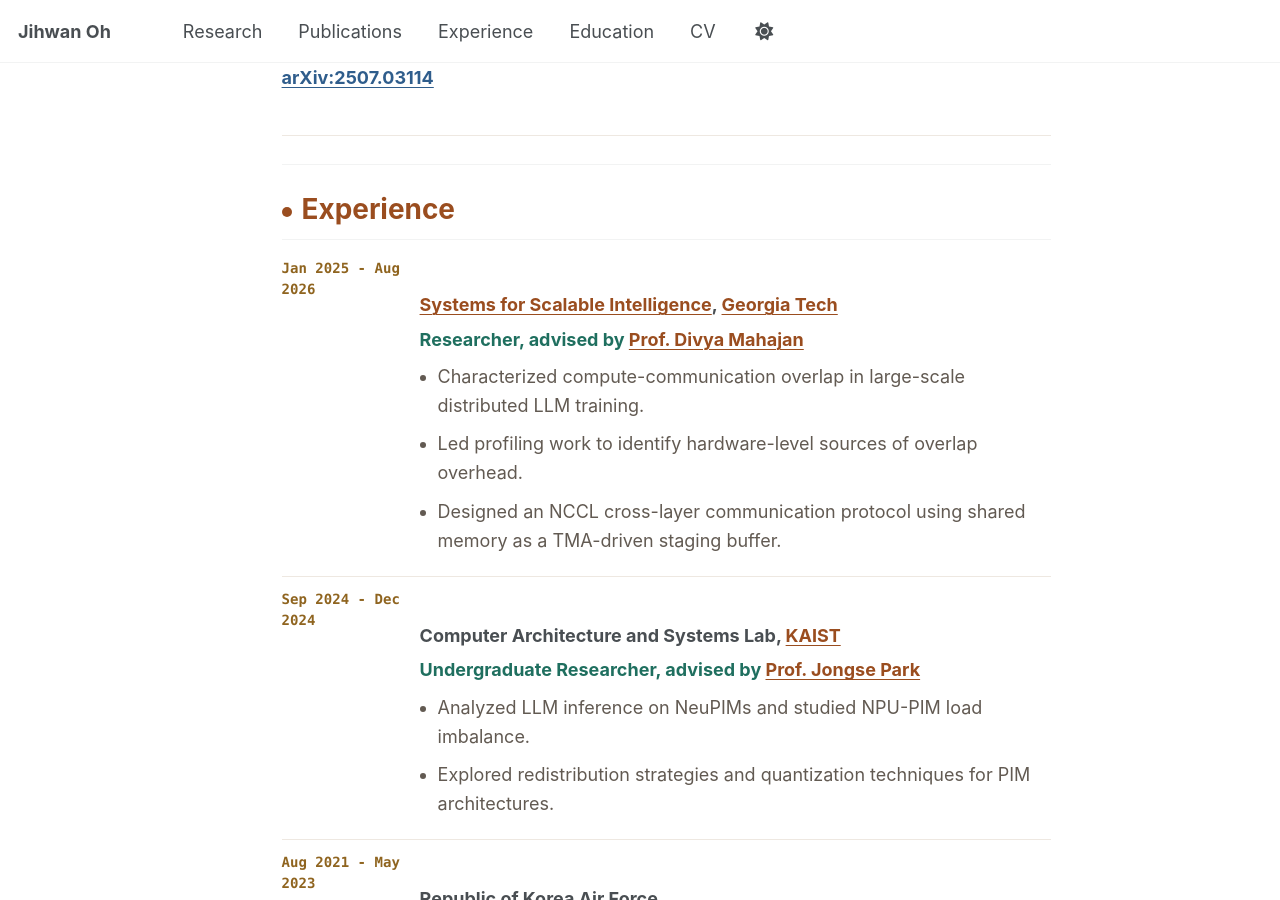
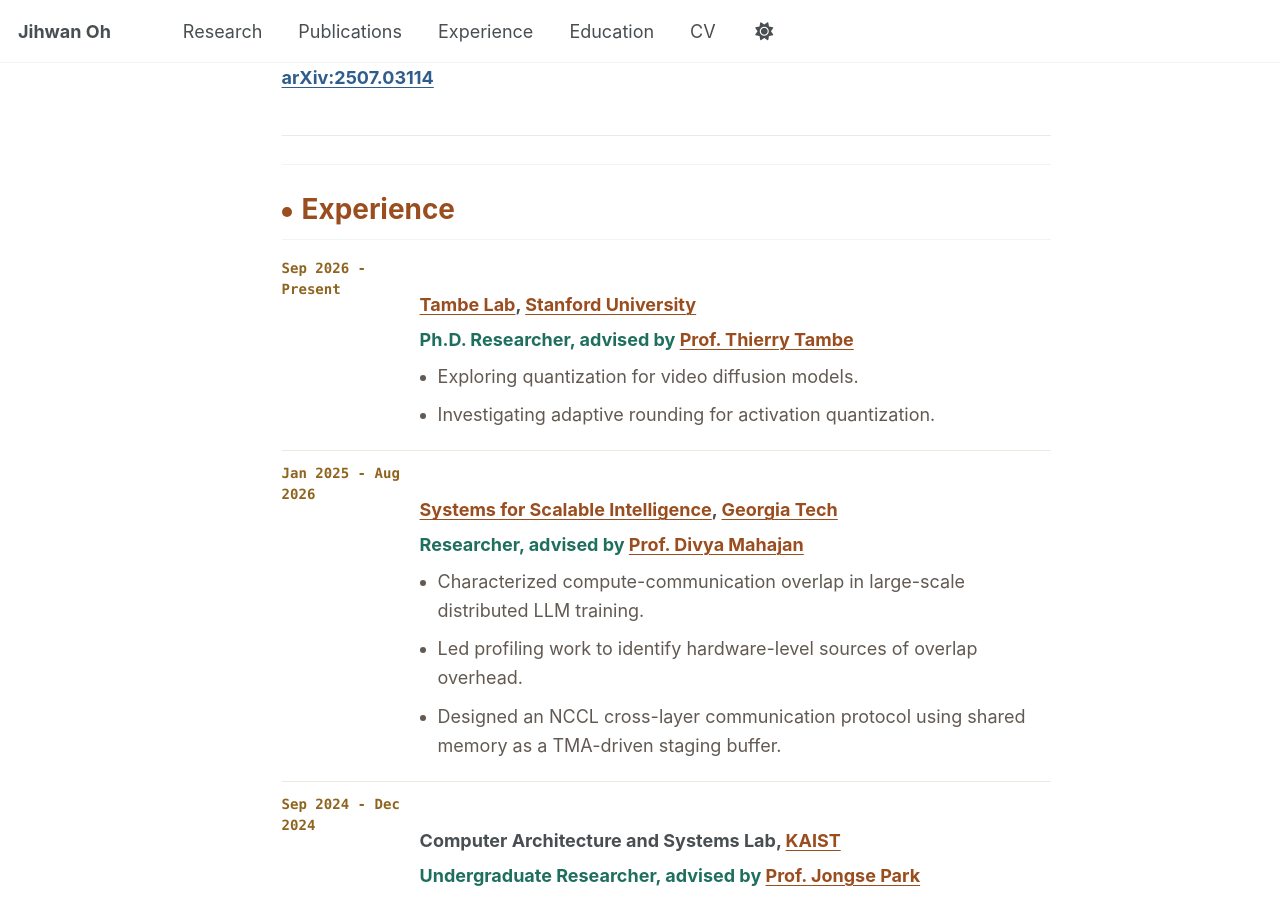
Before and after one commit to jihwan01/jihwan01.github.io, a Jekyll site: the page built from _pages/about.md, in a window 1280 px wide and 900 px high, scrolled down 2087 px. Built offline with Jekyll 4.4.1, drawn with Linux system fonts in a browser that asks for light colours; a script that is not in the unit is left out.

Commit message:
Add Stanford Tambe Lab to homepage experience
Co-Authored-By: Claude Opus 5.5 <noreply@anthropic.com>

```diff
--- a/_pages/about.md
+++ b/_pages/about.md
@@ -606,6 +606,17 @@ redirect_from:
     <h2>Experience</h2>
     <div class="jo-list">
       <div class="jo-timeline-item">
+        <span class="jo-date">Sep 2026 - Present</span>
+        <div>
+          <h3><a href="https://tambelab.stanford.edu/">Tambe Lab</a>, <a href="https://www.stanford.edu/">Stanford University</a></h3>
+          <p class="jo-role">Ph.D. Researcher, advised by <a href="https://tambelab.stanford.edu/">Prof. Thierry Tambe</a></p>
+          <ul>
+            <li>Exploring quantization for video diffusion models.</li>
+            <li>Investigating adaptive rounding for activation quantization.</li>
+          </ul>
+        </div>
+      </div>
+      <div class="jo-timeline-item">
         <span class="jo-date">Jan 2025 - Aug 2026</span>
         <div>
           <h3><a href="https://www.divyamahajan.com/">Systems for Scalable Intelligence</a>, <a href="https://www.gatech.edu/">Georgia Tech</a></h3>
```
